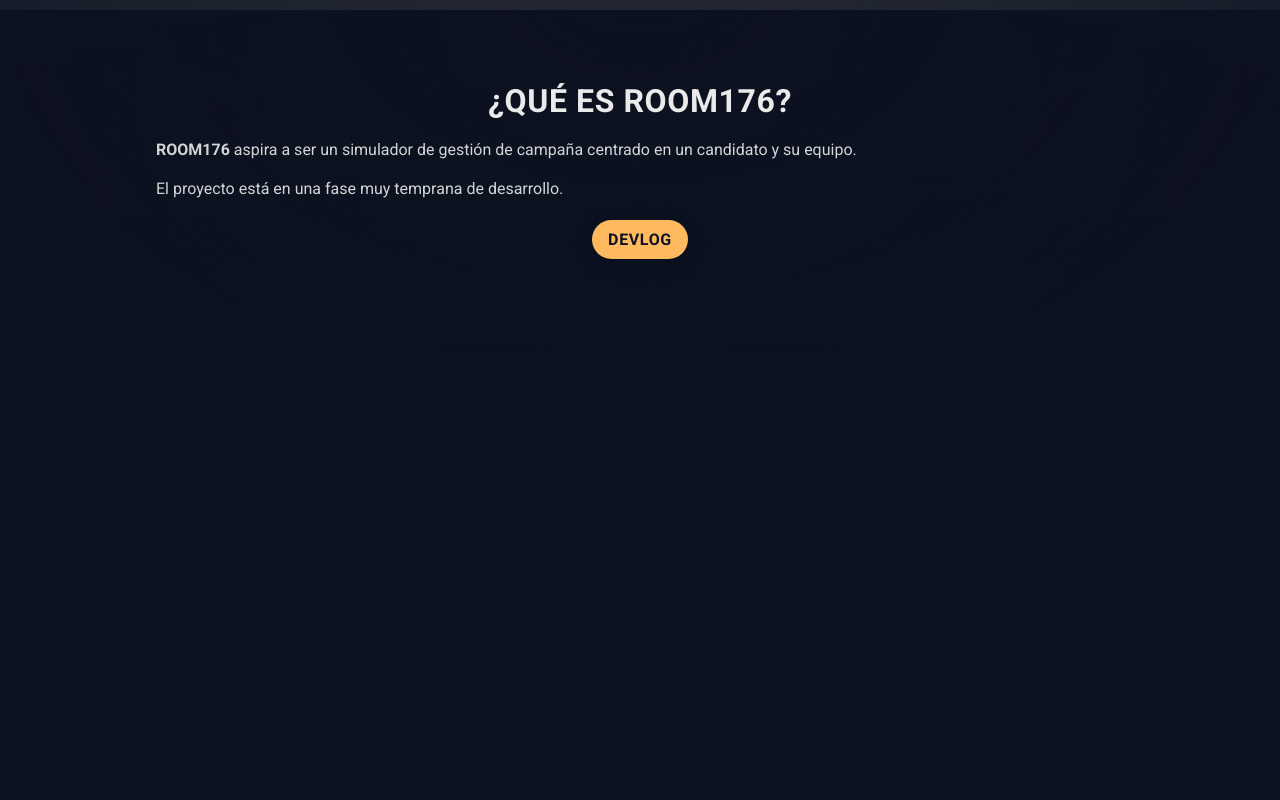
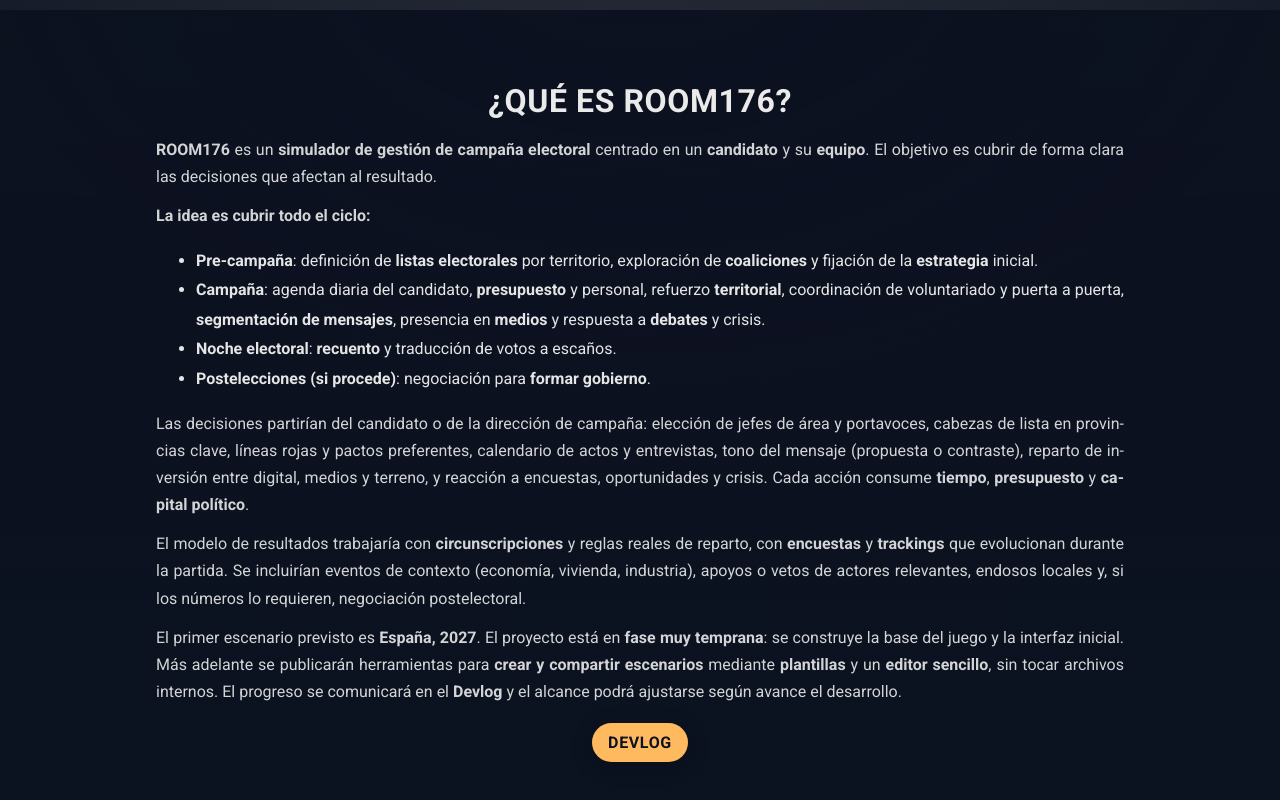
Before and after one commit to jdiegots1/room176-site, a Next.js app: page / in a window 1280 px wide. Shown: the part 790-1590 px from the top of the page. Before the commit the page ends 1145 px from the top, so only its background shows below. Built offline with nearby package versions, Linux system fonts and the light colour scheme; grey boxes are pictures that could not be loaded.

Commit message:
Update page.tsx

```diff
--- a/src/app/page.tsx
+++ b/src/app/page.tsx
@@ -46,11 +46,40 @@ export default function Home() {
         className={`about reveal ${aboutVisible ? 'is-visible' : ''}`}
       >
         <div className="container">
-          <h2 className="about__title">¿QUÉ ES ROOM176?</h2>
-          <article className="story story--myst">
-            <p><b>ROOM176</b> aspira a ser un simulador de gestión de campaña centrado en un candidato y su equipo.</p>
-            <p>El proyecto está en una fase muy temprana de desarrollo.</p>
-          </article>
+  <h2 className="about__title">¿QUÉ ES ROOM176?</h2>
+  <article className="story story--myst">
+    <p>
+      <b>ROOM176</b> es un <b>simulador de gestión de campaña electoral</b> centrado en un <b>candidato</b> y su <b>equipo</b>. El objetivo es cubrir de forma clara las decisiones que afectan al resultado.
+    </p>
+
+    <p><b>La idea es cubrir todo el ciclo:</b></p>
+    <ul>
+      <li>
+        <b>Pre-campaña</b>: definición de <b>listas electorales</b> por territorio, exploración de <b>coaliciones</b> y fijación de la <b>estrategia</b> inicial.
+      </li>
+      <li>
+        <b>Campaña</b>: agenda diaria del candidato, <b>presupuesto</b> y personal, refuerzo <b>territorial</b>, coordinación de voluntariado y puerta a puerta, <b>segmentación de mensajes</b>, presencia en <b>medios</b> y respuesta a <b>debates</b> y crisis.
+      </li>
+      <li>
+        <b>Noche electoral</b>: <b>recuento</b> y traducción de votos a escaños.
+      </li>
+      <li>
+        <b>Postelecciones (si procede)</b>: negociación para <b>formar gobierno</b>.
+      </li>
+    </ul>
+
+    <p>
+      Las decisiones partirían del candidato o de la dirección de campaña: elección de jefes de área y portavoces, cabezas de lista en provincias clave, líneas rojas y pactos preferentes, calendario de actos y entrevistas, tono del mensaje (propuesta o contraste), reparto de inversión entre digital, medios y terreno, y reacción a encuestas, oportunidades y crisis. Cada acción consume <b>tiempo</b>, <b>presupuesto</b> y <b>capital político</b>.
+    </p>
+
+    <p>
+      El modelo de resultados trabajaría con <b>circunscripciones</b> y reglas reales de reparto, con <b>encuestas</b> y <b>trackings</b> que evolucionan durante la partida. Se incluirían eventos de contexto (economía, vivienda, industria), apoyos o vetos de actores relevantes, endosos locales y, si los números lo requieren, negociación postelectoral.
+    </p>
+
+    <p>
+      El primer escenario previsto es <b>España, 2027</b>. El proyecto está en <b>fase muy temprana</b>: se construye la base del juego y la interfaz inicial. Más adelante se publicarán herramientas para <b>crear y compartir escenarios</b> mediante <b>plantillas</b> y un <b>editor sencillo</b>, sin tocar archivos internos. El progreso se comunicará en el <b>Devlog</b> y el alcance podrá ajustarse según avance el desarrollo.
+    </p>
+  </article>
 
           <div className="about__cta">
             <a className="devlog-btn" href="/devlog" aria-label="Abrir Devlog">DEVLOG</a>
```
